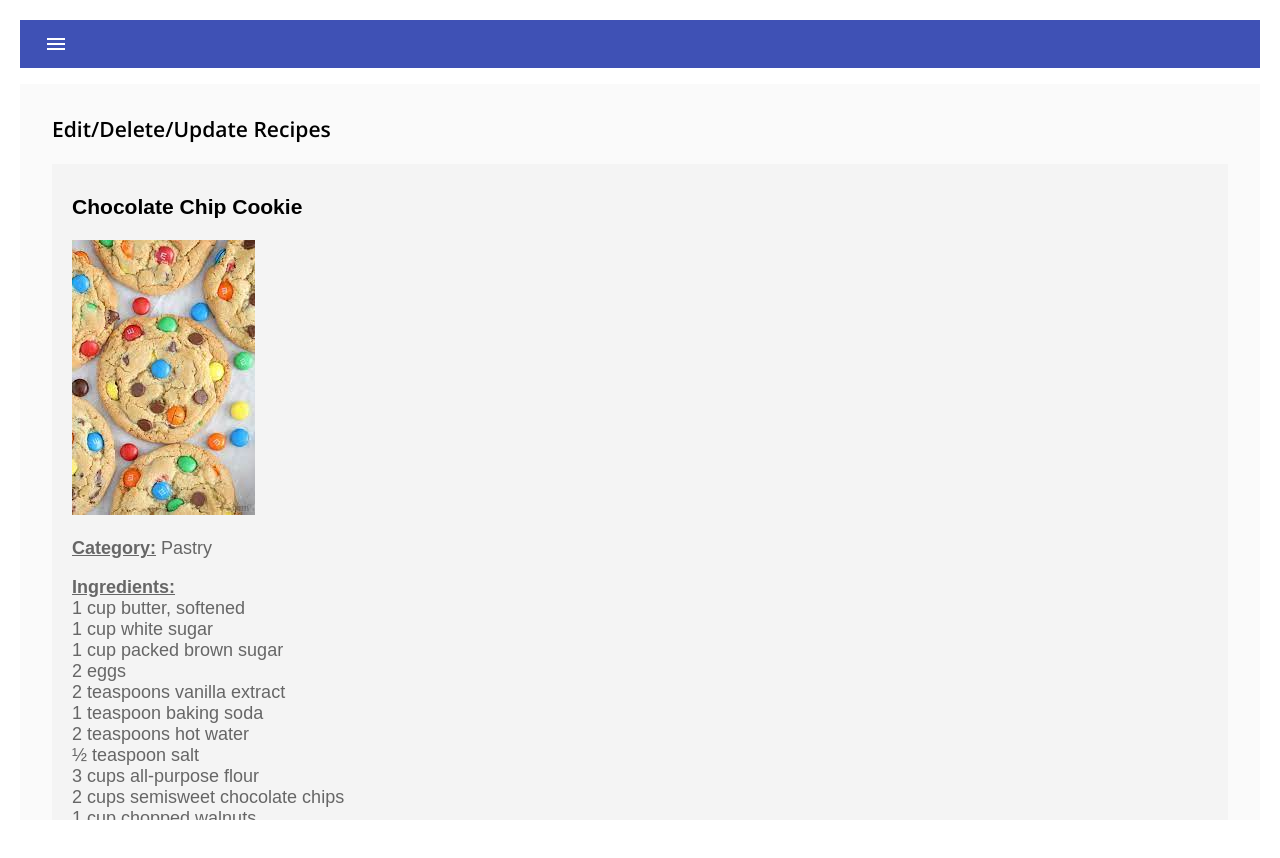
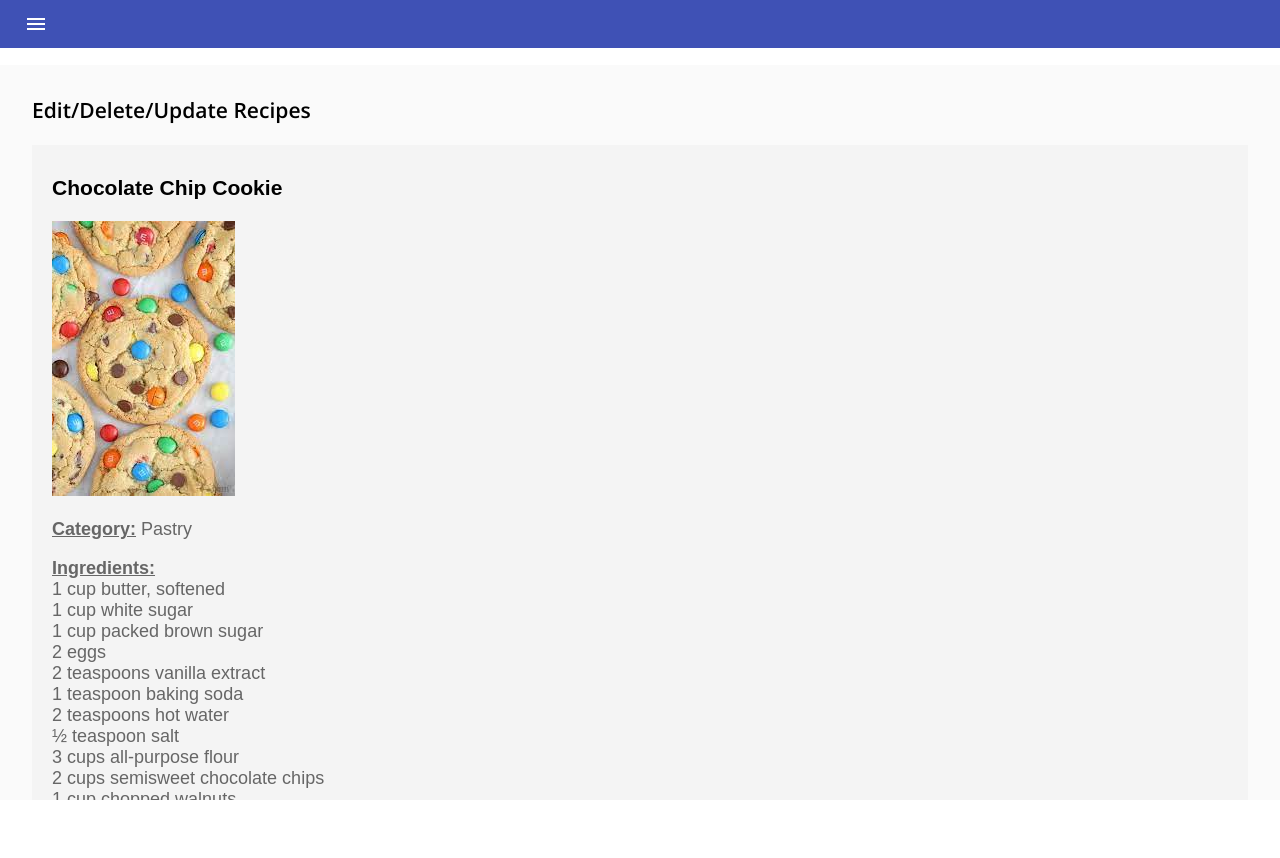
Before and after one commit to thraddash/food2, a React (Create React App) app: page /edit in a window 1280 px wide. Shown: the top 858 px of the page. After the commit the page ends 800 px from the top, so only its background shows below. Built offline with nearby package versions, Linux system fonts and the light colour scheme.

Commit message:
test css

```diff
--- a/src/App.css
+++ b/src/App.css
@@ -1,8 +1,8 @@
 @import url('https://fonts.googleapis.com/css?family=Open+Sans:400,600&display=swap');
 
 body {
-  margin: 0;
-  padding: 20px 20px 100px 20px;
+/*   margin: 0;
+  padding: 20px 20px 100px 20px; */
   font-family: 'Open Sans', sans-serif;
   font-size: 18px;
 }
@@ -73,3 +73,10 @@ a {
   text-decoration: none;
   color: #4183c4;
 }
+/* .home {
+  height: 100vh;
+  background-position: center;
+  background-repeat: no-repeat;
+  background-size: cover;
+
+} */
--- a/src/components/appMenu/MenuDrawer.js
+++ b/src/components/appMenu/MenuDrawer.js
@@ -76,7 +76,7 @@ const styles = theme => ({
   },
   content: {
     flexGrow: 1,
-    marginTop: '64px',
+    marginTop: '65px',
     overflowY: 'auto',
     backgroundColor: theme.palette.background.default,
     padding: `9px ${theme.spacing(4)}px`
--- a/src/pages/Home.js
+++ b/src/pages/Home.js
@@ -1,11 +1,34 @@
 import React from 'react';
-import ".././App.css";
+//import ".././App.css";
+/* import background from "../images/test.jpeg"; */
+
+/* const styles = {
+  header: {
+    backgroundImage: `url(${background})`,
+    height: '100vh',
+    backgroundPosition: 'center',
+    backgroundRepeat: 'no-repeat',
+    backgroundSize: 'cover'
+  },
+
+  content: {
+    height: '100%',
+    width: '100%',
+    backgroundColor: 'rgba(0, 0, 0, 0.7)',
+    color: 'white',
+    marginTop: '15px',
+    padding: '9px'
+  }
+} */
+
+  {/* <div style={styles.header}>
+      <div style={styles.content}> */}
 
 function Home() {
   return (
-    <div className='home'>
-      <h1>Home</h1>
-    </div>
+      <div>
+        <h1>Home</h1>
+      </div>
   );
 }
 
```
